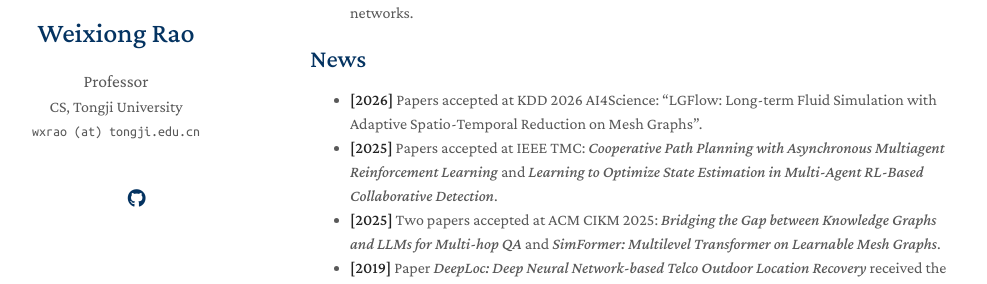
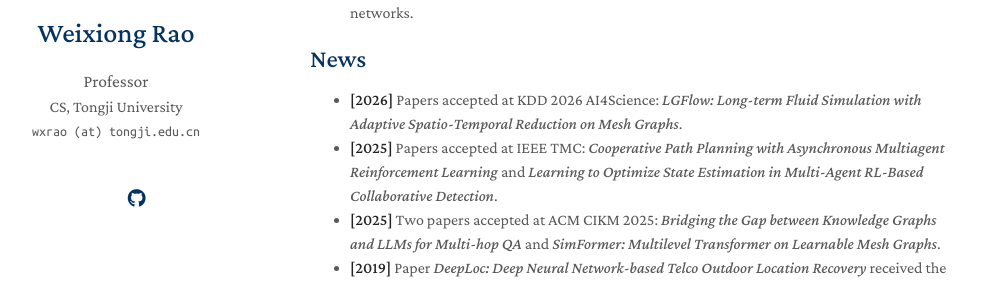
Before and after one commit to wxrao/wxrao.github.io, a Jekyll site: the page built from index.md, in a window 1280 px wide and 900 px high, scrolled down 333 px. Shown: the part 169-453 px from the top of the window, without its empty margins (160-1147 px from the left). Built offline with Jekyll 4.4.1, drawn with Linux system fonts in a browser that asks for light colours; a style sheet for code colours, icons or effects is not loaded; our own code applies the rules of GitHub Pages for plain Markdown files.

```diff
--- a/index.md
+++ b/index.md
@@ -14,7 +14,7 @@ I am looking for motivated **Ph.D. and Master's students** interested in mobile
 - **Mobile and Edge Computing** — Distributed data systems and intelligent services on mobile networks.
 
 ## News
-- **[2026]** Papers accepted at KDD 2026 AI4Science: "LGFlow: Long-term Fluid Simulation with Adaptive Spatio-Temporal Reduction on Mesh Graphs".
+- **[2026]** Papers accepted at KDD 2026 AI4Science: *LGFlow: Long-term Fluid Simulation with Adaptive Spatio-Temporal Reduction on Mesh Graphs*.
 - **[2025]** Papers accepted at IEEE TMC: *Cooperative Path Planning with Asynchronous Multiagent Reinforcement Learning* and *Learning to Optimize State Estimation in Multi-Agent RL-Based Collaborative Detection*.
 - **[2025]** Two papers accepted at ACM CIKM 2025: *Bridging the Gap between Knowledge Graphs and LLMs for Multi-hop QA* and *SimFormer: Multilevel Transformer on Learnable Mesh Graphs*.
 - **[2019]** Paper *DeepLoc: Deep Neural Network-based Telco Outdoor Location Recovery* received the **Best Paper Award** at MobiQuitous 2019.
```
